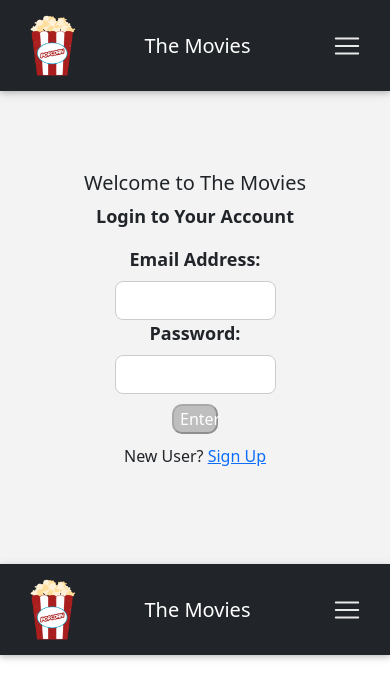
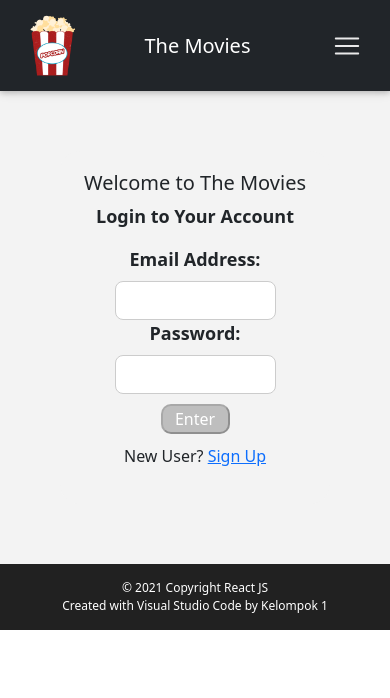
Before and after one commit to PTP-JR/kel-1, a React (Create React App) app: page /login in a window 390 px wide. Shown: the top 698 px of the page. Built offline with nearby package versions, Linux system fonts and the light colour scheme.

Commit message:
commit on 'firsty'

```diff
--- a/src/App.js
+++ b/src/App.js
@@ -1,5 +1,6 @@
 import Header from './HeaderFooter/Header';
 import Footer from './HeaderFooter/Header';
+import {Link} from 'react-router-dom';
 import Main from './Main.js';
 import './App.css';
 
@@ -8,7 +9,10 @@ function App() {
     <div className="App">
   <Header/>
   <Main/>
-  <Footer/>
+  <footer>
+        &copy; { new Date().getFullYear() } Copyright  <Link to="https://id.reactjs.org/" rel='noreferrer' target='_blank'> React JS</Link> <br/>
+        Created with Visual Studio Code by Kelompok 1
+    </footer>
     </div>
   );
 }
--- a/src/components/Login.css
+++ b/src/components/Login.css
@@ -41,6 +41,7 @@ form {
 }
 
 .login-desc{
+    width: 100%;
    height: 30%;
     text-align: center;
 }
@@ -97,5 +98,9 @@ font-size: 20px;
         background-image: none;
     }
 
+    .btn-login{
+        width: 30%;
+    }
+
 
 }
```
